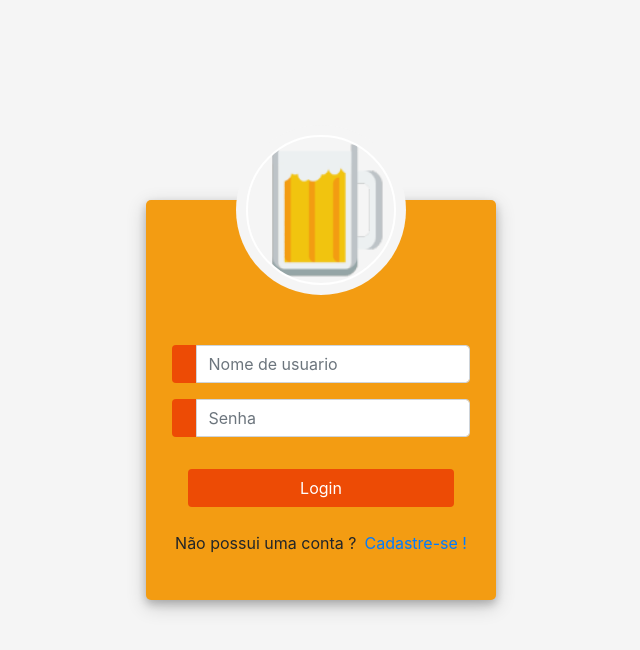
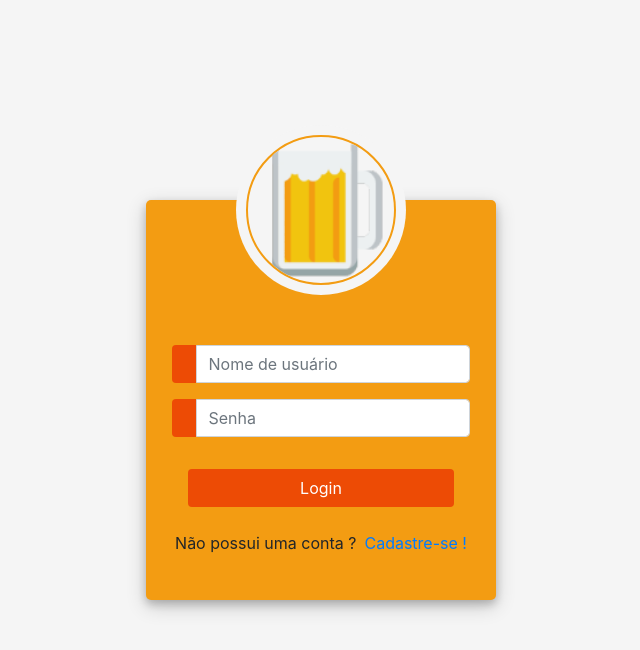
Before and after one commit to get-a-beer/get-a-beer-front-end, an Angular app: page /login in a window 1280 px wide. Shown: the top 650 px of the page, without its empty margins (319-959 px from the left). Built offline with nearby package versions, Linux system fonts and the light colour scheme; some icons are missing.

Commit message:
fix(css): Trocando cor da borda do logo

```diff
--- a/src/app/login/login.component.css
+++ b/src/app/login/login.component.css
@@ -37,7 +37,7 @@
         height: 150px;
         width: 150px;
         border-radius: 50%;
-        border: 2px solid white;
+        border: 2px solid #f39c12;
     }
     .form_container {
         margin-top: 100px;
--- a/src/app/login/login.component.html
+++ b/src/app/login/login.component.html
@@ -26,7 +26,7 @@
 							<div class="input-group-append">
 								<span class="input-group-text"><i class="fas fa-user"></i></span>
 							</div>
-							<input type="text" name="" class="form-control input_user" value="" placeholder="Nome de usuario">
+							<input type="text" name="" class="form-control input_user" value="" placeholder="Nome de usuário">
 						</div>
 						<div class="input-group mb-2">
 							<div class="input-group-append">
```
